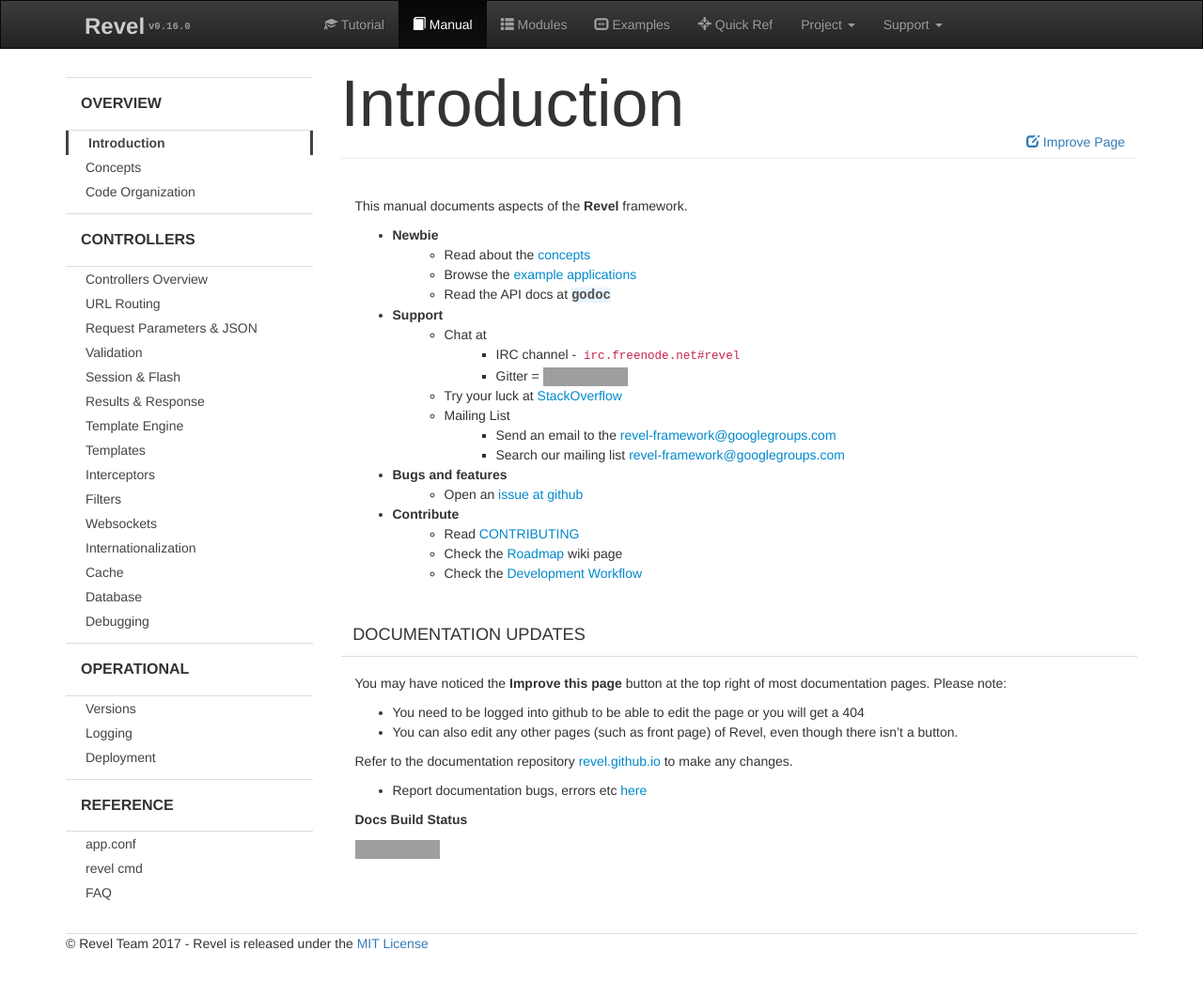
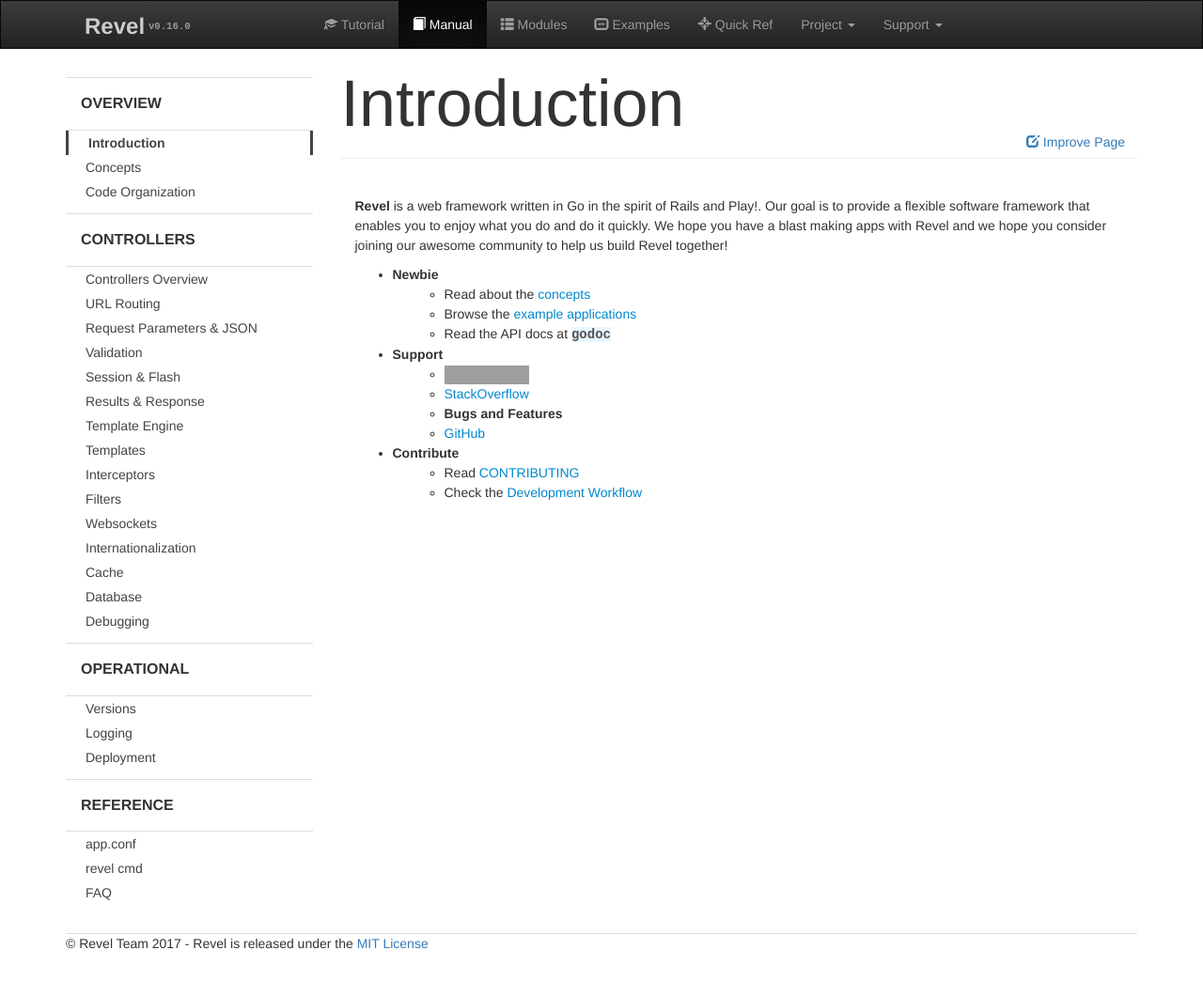
Before and after one commit to revel/revel.github.io, a Jekyll site: the page built from manual/index.md, in a window 1280 px wide. Shown: the whole page at 94% size. Built offline with Jekyll 4.4.1, drawn with Linux system fonts in a browser that asks for light colours; nearby versions of some CDN libraries; grey boxes are pictures that could not be loaded.

Commit message:
Update index.md

```diff
--- a/manual/index.md
+++ b/manual/index.md
@@ -3,39 +3,17 @@ title: Introduction
 layout: manual
 ---
 
-This manual documents aspects of the **Revel** framework.
+**Revel** is a web framework written in Go in the spirit of Rails and Play!. Our goal is to provide a flexible software framework that enables you to enjoy what you do and do it quickly. We hope you have a blast making apps with Revel and we hope you consider joining our awesome community to help us build Revel together!
 
 - **Newbie**
     - Read about the [concepts](concepts.html)
     - Browse the [example applications](/examples/)
     - Read the API docs at [godoc](https://godoc.org/github.com/revel/revel)
 - **Support**
-    - Chat at
-      - IRC channel -  `irc.freenode.net#revel`
-      - Gitter = [![Gitter Chat](http://img.shields.io/badge/chat-online-brightgreen.svg)](https://gitter.im/revel/community)
-    - Try your luck at [StackOverflow](http://stackoverflow.com/questions/tagged/revel)
-    - Mailing List
-      - Send an email to the [revel-framework@googlegroups.com](mailto:revel-framework@googlegroups.com)
-      - Search our mailing list [revel-framework@googlegroups.com](https://groups.google.com/forum/#!forum/revel-framework)
-- **Bugs and features**
-    - Open an [issue at github](https://github.com/revel/revel/issues)
+    - [![Gitter Chat](http://img.shields.io/badge/chat-online-brightgreen.svg)](https://gitter.im/revel/community)
+    - [StackOverflow](http://stackoverflow.com/questions/tagged/revel)
+    - **Bugs and Features**
+    - [GitHub](https://github.com/revel/revel/issues)
 - **Contribute**
     - Read [CONTRIBUTING](https://github.com/revel/revel/blob/master/CONTRIBUTING.md)
-    - Check the [Roadmap](https://github.com/revel/revel/wiki/Roadmap) wiki page
     - Check the [Development Workflow](https://github.com/revel/revel/wiki/Revel-Workflow)
-
-### Documentation Updates
-
-You may have noticed the **Improve this page** button at the top right of most documentation pages. Please note:
-
-- You need to be logged into github to be able to edit the page or you will get a 404
-- You can also edit any other pages (such as front page) of Revel, even though there isn't a button.
-
-
-Refer to the documentation repository [revel.github.io](https://github.com/revel/revel.github.io) to make any changes.
-
-- Report documentation bugs, errors etc [here](https://github.com/revel/revel.github.io/issues)
-
-**Docs Build Status**
-
-[![Build Status](https://travis-ci.org/revel/revel.github.io.svg?branch=master)](https://travis-ci.org/revel/revel.github.io)
```
